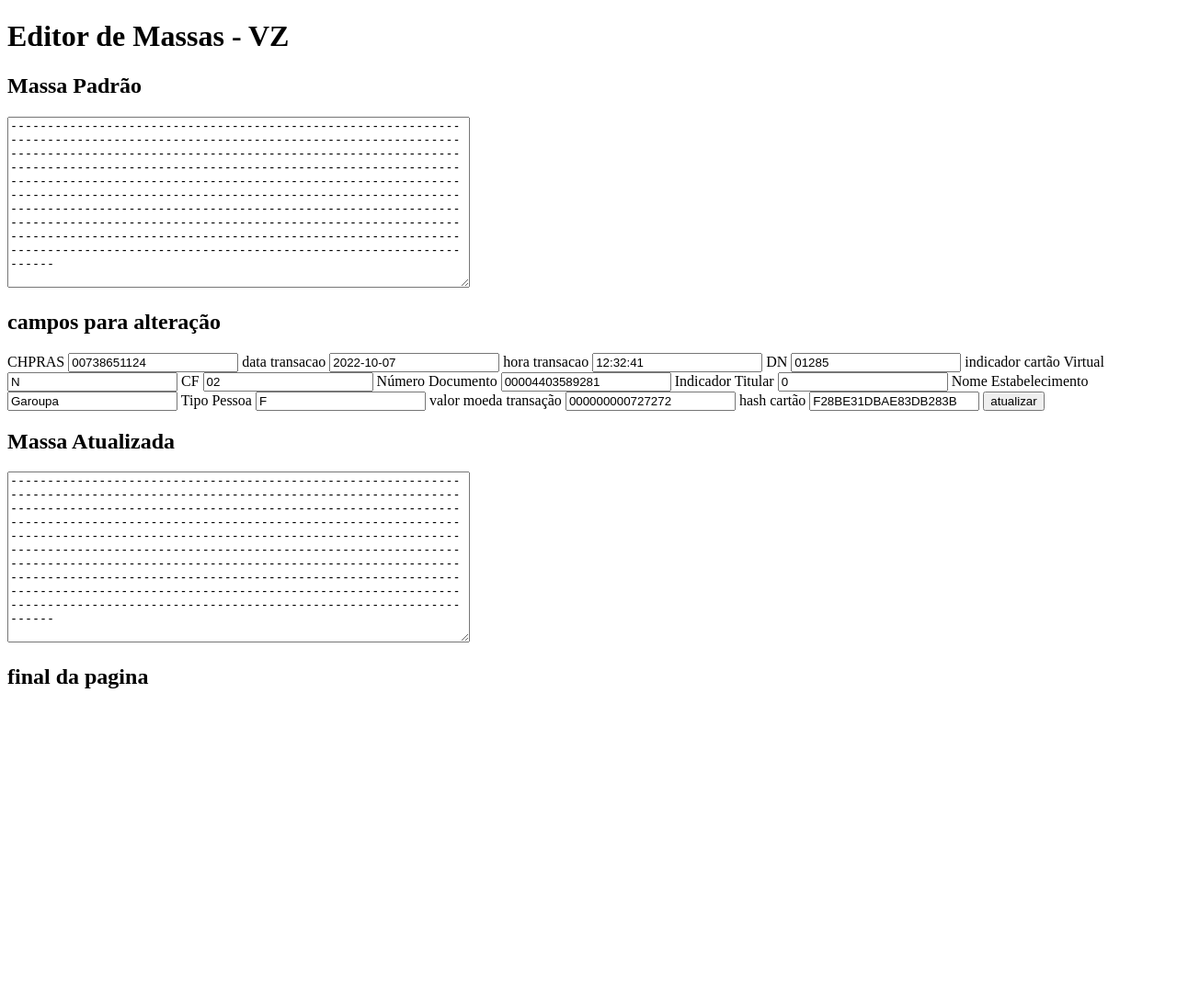
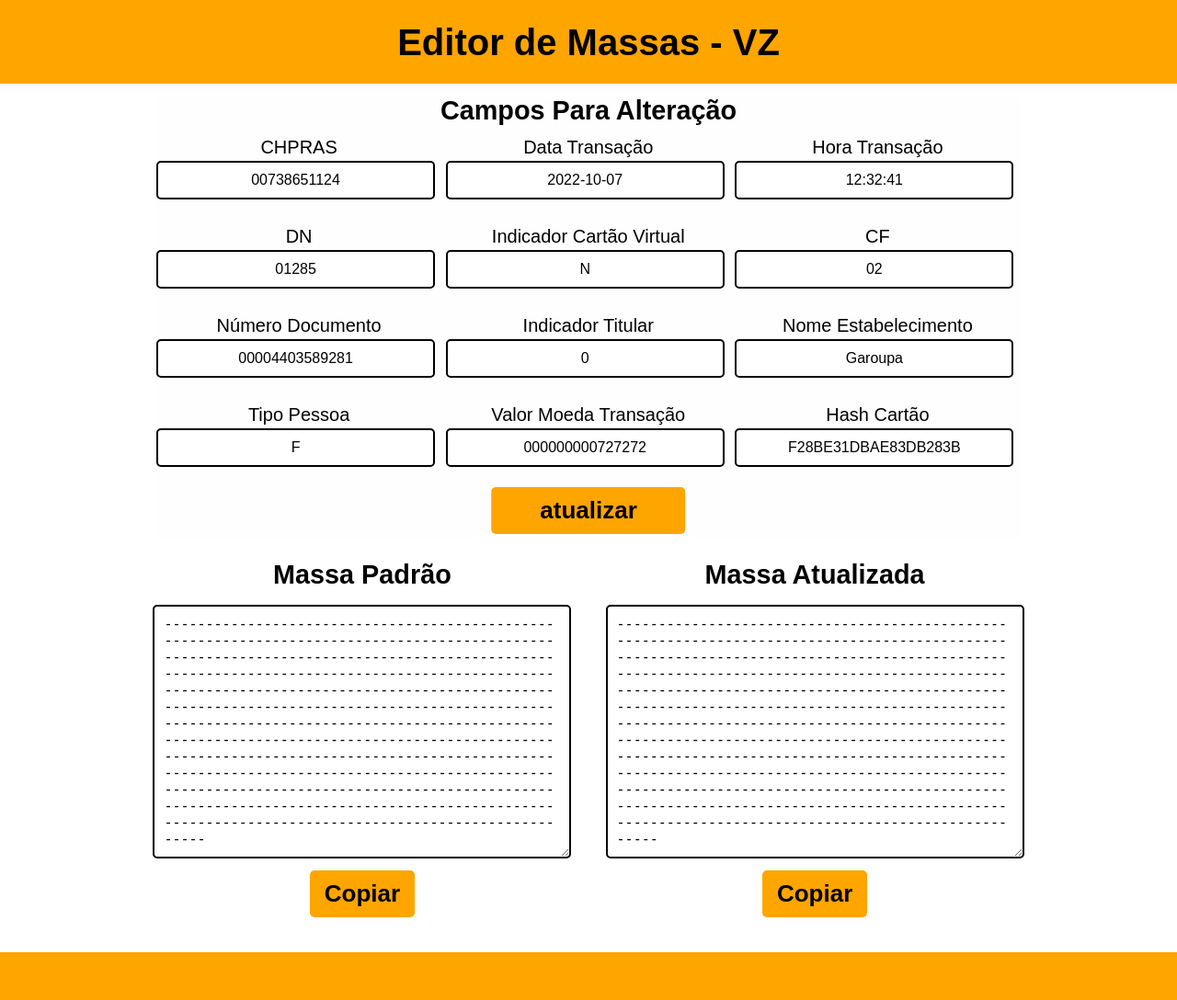
Before and after one commit to jhow-72/EditorVZ, a Flask app: page / in a window 1280 px wide. Shown: the whole page at 92% size. Before the commit the page ends 749 px from the top, so only its background shows below. Run offline with Flask 2, Linux system fonts and the light colour scheme.

Commit message:
adicao do CSS e do JS copy to clipboard

```diff
--- a/helpers.py
+++ b/helpers.py
@@ -4,8 +4,8 @@ from models import Property
 # retorna uma lista com o id, name(label) e value que será usado para criar os campos do form
 def CriaPropriedades(dicionario):
     chpras = Property('chpras', 'CHPRAS', dicionario['chpras'])
-    data = Property('data_transacao', 'data transacao', dicionario['data_transacao'])
-    hora = Property('hora_transacao', 'hora transacao', dicionario['hora_transacao'])
+    data = Property('data_transacao', 'data transação', dicionario['data_transacao'])
+    hora = Property('hora_transacao', 'hora transação', dicionario['hora_transacao'])
     dn = Property('dn', 'DN', dicionario['dn'])
     indicador_cv = Property('indicador_cv', 'indicador cartão Virtual', dicionario['indicador_cv'])
     cf = Property('cf', 'CF', dicionario['cf'])
--- /dev/null
+++ b/static/reset.css
@@ -0,0 +1,48 @@
+/* http://meyerweb.com/eric/tools/css/reset/
+   v2.0 | 20110126
+   License: none (public domain)
+*/
+
+html, body, div, span, applet, object, iframe,
+h1, h2, h3, h4, h5, h6, p, blockquote, pre,
+a, abbr, acronym, address, big, cite, code,
+del, dfn, em, img, ins, kbd, q, s, samp,
+small, strike, strong, sub, sup, tt, var,
+b, u, i, center,
+dl, dt, dd, ol, ul, li,
+fieldset, form, label, legend,
+table, caption, tbody, tfoot, thead, tr, th, td,
+article, aside, canvas, details, embed,
+figure, figcaption, footer, header, hgroup,
+menu, nav, output, ruby, section, summary,
+time, mark, audio, video {
+	margin: 0;
+	padding: 0;
+	border: 0;
+	font-size: 100%;
+	font: inherit;
+	vertical-align: baseline;
+}
+/* HTML5 display-role reset for older browsers */
+article, aside, details, figcaption, figure,
+footer, header, hgroup, menu, nav, section {
+	display: block;
+}
+body {
+	line-height: 1;
+}
+ol, ul {
+	list-style: none;
+}
+blockquote, q {
+	quotes: none;
+}
+blockquote:before, blockquote:after,
+q:before, q:after {
+	content: '';
+	content: none;
+}
+table {
+	border-collapse: collapse;
+	border-spacing: 0;
+}
--- a/templates/index.html
+++ b/templates/index.html
@@ -2,7 +2,177 @@
 <html lang="pt-br">
 <head>
 	<meta charset="UTF-8">
+	<meta http-equiv="X-UA-Compatible" content="IE=edge">
+    <meta name="viewport" content="width=device-width">
 	<title>Editor - Massa VZ</title>
+
+	<link rel="stylesheet" href="{{ url_for('static', filename='reset.css') }}">
+
+	<style>
+		body {
+    		font-family: 'Montserrat', sans-serif;
+			box-sizing: border-box;
+		}
+
+		header {
+    		background-color: orange;
+    		padding: 2% 0;
+			text-align: center;
+		}
+		h1 {
+			font-size: 2.5em;
+			font-weight: bold;
+		}
+
+		main {
+			width: 940px;
+			margin: auto;
+		}
+
+		#Form {
+			margin: 0 auto;
+			background: #FEFEFE;
+		}
+
+		.subtitulo-form {
+			font-size: 1.8em;
+			font-weight: bold;
+			text-align: center;
+			margin: 15px 0;
+		}
+
+		.campo {
+			width: 33%;
+			margin-bottom: 10px;
+			display: inline-block;
+			font-size: 20px;
+
+		}
+
+		label {
+			display: block;
+			text-transform: capitalize;
+			text-align: center;
+			margin-bottom: 5px;
+		}
+
+		.input-padrao {
+			display: block;
+			width: 90%;
+			margin-bottom: 20px;
+			padding: 10px 10px;
+			border: #000000 solid 2px ;
+			transition: 0.3s all;
+			border-radius: 5px;
+			text-align: center;
+			font-size: 16px;
+		}
+
+		.input-padrao:focus {
+			background-color: #e7e7e7;
+		}
+
+		.container-botao {
+			height: 50px;
+			width: 940px;
+			position: relative;
+		}
+
+		.centralizar {
+			margin: 0;
+			position: absolute;
+			top: 50%;
+			left: 44.4%;
+			-ms-transform: translate(-50%, -50%);
+			transform: translate(-50%, -50%);
+		}
+
+		.atualizar {
+			display: block;
+			width: 200%;
+			padding: 10px 0;
+			background: orange;
+			color: black;
+			font-weight: bold;
+			font-size: 26px;
+			border: none;
+			border-radius: 5px;
+			transition: 0.5s all;
+			cursor: pointer;
+			margin-bottom: 15px;
+		}
+
+		.atualizar:hover {
+			background: darkorange;
+			color: black;
+			transform: scale(1.2);
+		}
+
+		#Massas {
+			margin: 5px;
+			margin-bottom: 20px;
+			display: flex;
+			justify-content: center;
+		}
+
+
+		.massa_padrao, .massa_atualizada {
+			display: inline-block;
+			margin: auto;
+			width: 49%;
+    		padding: 2%;
+			padding-top: 0;
+		}
+
+		.subtitulo-massas {
+			font-size: 1.8em;
+			font-weight: bold;
+			text-align: center;
+			margin: 15px 0;
+			padding: 3px;
+		}
+
+		.textArea {
+			padding: 10px;
+			font-size: 15px;
+			border: #000000 solid 2px;
+			border-radius: 5px;
+		}
+
+		.container-botao-copiar{
+			display: flex;
+			justify-content: center;
+		}
+
+		.botao-copiar {
+			display: block;
+			width: 25%;
+			padding: 10px 0;
+			background: orange;
+			color: black;
+			font-weight: bold;
+			font-size: 26px;
+			border: none;
+			border-radius: 5px;
+			transition: 0.5s all;
+			cursor: pointer;
+			margin-top: 10px;
+		}
+
+		.botao-copiar:hover {
+			background: darkorange;
+			color: black;
+			transform: scale(1.2);
+		}
+
+		footer {
+			background-color: orange;
+			padding: 2%;
+		}
+
+	</style>
+
+
 </head>
 <body>
 	<header>
@@ -10,33 +180,73 @@
 	</header>
 
 	<main>
-		<section id="Massa-Padrao">
-			<h2>Massa Padrão</h2>
-			<textarea name="Massa-Default" id="Massa-Default" cols="60" rows="12">{{ massa_default }}</textarea>
-		</section>
 
 		<section id="Form">
-			<h2>campos para alteração</h2>
+			<h2 class="subtitulo-form">Campos Para Alteração</h2>
 			<form action="/atualizar-propertySet" method="post">
 				{% for campo in lista_campos %}
-					<label for={{ campo.id }}>
-						{{ campo.label }}
-					</label>
-					<input type="text" id={{ campo.id }} name={{ campo.id }} value={{ campo.value }}>
+					<div class="campo">
+						<label for={{ campo.id }}>
+							{{ campo.label }}
+						</label>
+						<input class="input-padrao" type="text" id={{ campo.id }} name={{ campo.id }} value={{ campo.value }}>
+					</div>
 				{% endfor %}
-				<button>atualizar</button>
+				<div class="container-botao">
+					<div class="centralizar">
+						<button class="atualizar">atualizar</button>
+					</div>
+				</div>
 			</form>
 		</section>
 
-		<section id="Massa-Nova">
-			<h2>Massa Atualizada</h2>
-			<textarea name="Massa-Atualizada" id="Massa-Atualizada" cols="60" rows="12">{{ massa_atualizada }}</textarea>
+		<section id="Massas">
+			<div class="massa_padrao">
+				<h2 class="subtitulo-massas">Massa Padrão</h2>
+				<textarea class="textArea" name="Massa-Default" id="Massa-Default" cols="46" rows="14">{{ massa_default }}</textarea>
+				<div class="container-botao-copiar">
+					<button id="btnCopyDefault" class="botao-copiar">Copiar</button>
+				</div class="container-botao-copiar">
+			</div>
+
+			<div class="massa_atualizada">
+				<h2 class="subtitulo-massas">Massa Atualizada</h2>
+				<textarea class="textArea" name="Massa-Atualizada" id="Massa-Atualizada" cols="46" rows="14">{{ massa_atualizada }}</textarea>
+				<div class="container-botao-copiar">
+					<button id="btnCopyUpdated" class="botao-copiar">Copiar</button>
+				</div class="container-botao-copiar">
+			</div>
 		</section>
 	</main>
+
 	<footer>
-		<h2>final da pagina</h2>
 	</footer>
 
 
 </body>
+
+<script text="text/javascript">
+	const inpDef = document.getElementById("Massa-Default");
+	const inpUpd = document.getElementById("Massa-Atualizada");
+	const btnDef = document.getElementById("btnCopyDefault");
+	const btnUpd = document.getElementById("btnCopyUpdated");
+
+	btnDef.onclick = function() {
+		// Selecionando o texto
+		inpDef.select();
+
+		// copiando o texto
+		document.execCommand("Copy")
+	}
+
+	btnUpd.onclick = function() {
+		// Selecionando o texto
+		inpUpd.select();
+
+		// copiando o texto
+		document.execCommand("Copy")
+	}
+
+</script>
+
 </html>
```
Also changed, not shown: static/style.css (added, +8 -0 lines), static/seta.png (added).
